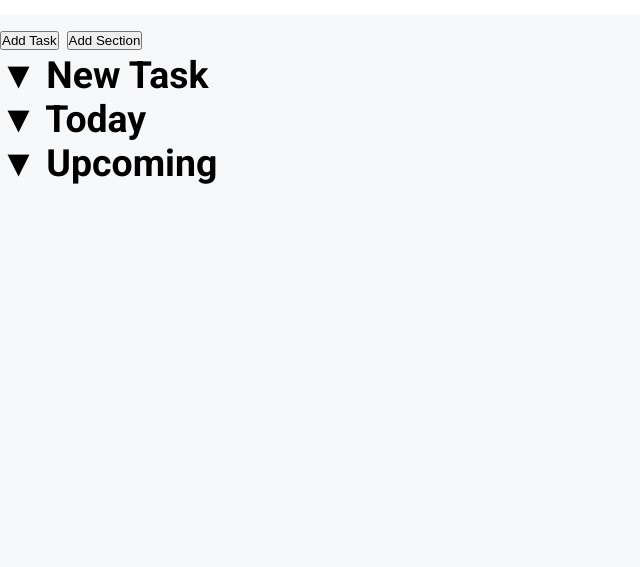
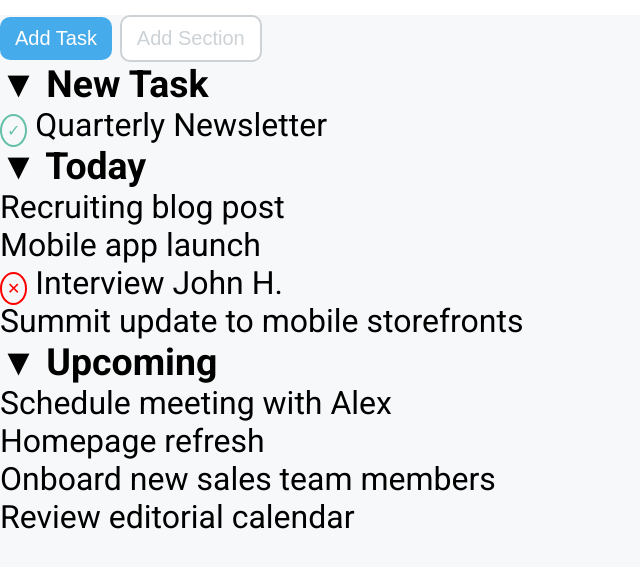
Before and after one commit to giuliabaratella/html-css-toboolist, a plain HTML site: page index.html in a window 1280 px wide. Shown: the part 121-688 px from the top of the page, without its empty margins (0-640 px from the left). Drawn offline with Linux system fonts and the light colour scheme.

Commit message:
added checkmark, crossmark, colors

```diff
--- a/css/style.css
+++ b/css/style.css
@@ -25,3 +25,62 @@ header img {
 ul {
     list-style: none;
 }
+.checkmark, .crossmark {
+    font-size: 0.5em;
+    display: inline;
+    padding: 5px;
+    border: 2px solid;
+    border-radius: 50%;
+}
+.checkmark {
+    color: #64c0a9;
+    border-color: #64c0a9;
+}
+
+.crossmark {
+    color: red;
+    border-color: red;
+}
+
+.add-task, .add-section {
+    font-size: 20px;
+    padding: 10px 15px;
+    border-radius: 10px;
+}
+
+.add-task {
+
+    color: white;
+    background-color: #45abea;
+    border: 0px;
+}
+
+.add-section {
+    color: #ccd2d6;
+    border: 2px solid #ccd2d6;
+    background-color: white;
+}
+
+.tag-box {
+    color: white;
+    padding: 10px;
+    border-radius: 20px;
+}
+#editorial {
+    background-color: #45abea;
+}
+#q1-goals {
+    background-color: #9c72e4;
+}
+#recruiting {
+    background-color: #64c0a9;
+}
+#mobile {
+    background-color: #f29e33;
+}
+#website {
+    background-color: #d863a1;
+}
+#sales {
+    background-color: #b0c926;
+}
--- a/index.html
+++ b/index.html
@@ -15,35 +15,38 @@
         <h1>Toboolist</h1>
     </header>
 
+    <main>
         <div class="container">
             <nav>
-            <button>Add Task</button>
-            <button>Add Section</button>
+                <button class="add-task">Add Task</button>
+                <button class="add-section">Add Section</button>
             </nav>
-
-        <main>
+            <section>
                 <ul>
                     <li><h3>&#9660; New Task</h3></li>
-                <li></li>
+                    <li>
+                        <div class="checkmark">&#10003;</div>
+                        Quarterly Newsletter</li>
                 </ul>
                 <ul>
                     <li><h3>&#9660; Today</h3></li>
-                <li></li>
-                <li></li>
-                <li></li>
-                <li></li>
+                    <li>Recruiting blog post</li>
+                    <li>Mobile app launch</li>
+                    <li>
+                        <div class="crossmark">&#10005;</div>
+                        Interview John H.</li>
+                    <li>Summit update to mobile storefronts</li>
                 </ul>
-
                 <ul>
                     <li><h3>&#9660; Upcoming</h3></li>
-                <li></li>
-                <li></li>
-                <li></li>
-                <li></li>
+                    <li>Schedule meeting with Alex</li>
+                    <li>Homepage refresh</li>
+                    <li>Onboard new sales team members</li>
+                    <li>Review editorial calendar</li>
                 </ul>
+            </section>
+        </div>
     </main>
-
-    </div>
 
 </body>
 </html>
```
Lines whose indentation alone changed are shown as unchanged.
